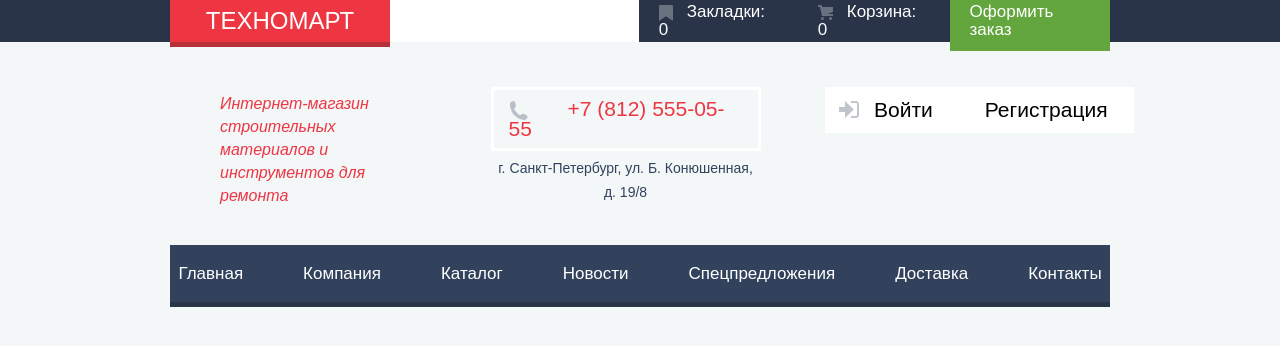
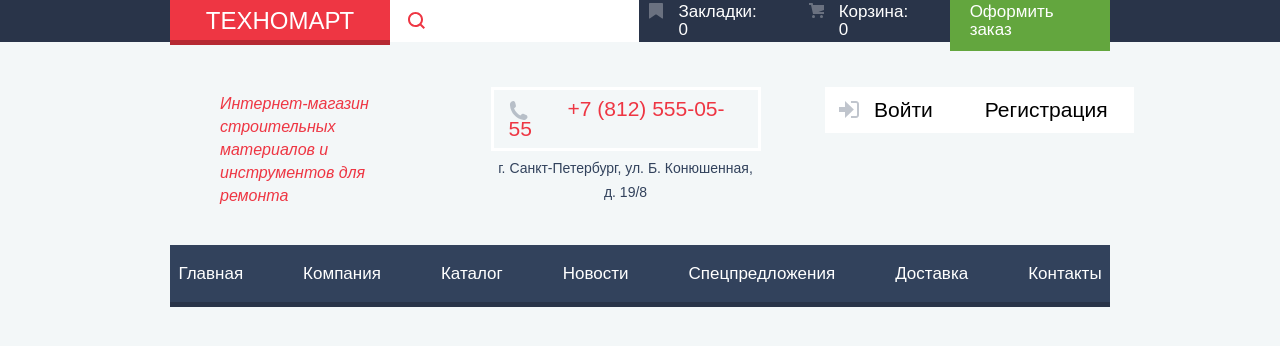
Before and after one commit to Nats92/technomart, a plain HTML site: page index.html in a window 1280 px wide. Both pictures are taken after a click on the element 514 px from the left and 21 px from the top of the page. Drawn offline with Linux system fonts and the light colour scheme; a web font is replaced by a local one.

Commit message:
Продолжение шапки

```diff
--- a/css/style.css
+++ b/css/style.css
@@ -5,6 +5,15 @@ body {
 img {
     max-width: 100%;
 }
+.search-field:focus::-webkit-input-placeholder { color: transparent; }
+.search-field:focus::-moz-placeholder { color: transparent; }
+.search-field:focus:-moz-placeholder  {color: transparent;}
+.search-field:focus:-ms-input-placeholder {color: transparent;}
+
+input[type="search"]::-webkit-search-cancel-button,
+input[type="search"]::-webkit-search-results-button,
+input[type="search"]::-webkit-search-results-decoration { display: none; }
+
 .user-nav-backgr {
     width: 100%;
     color: #fff;
@@ -20,69 +29,35 @@ img {
         margin: 0 auto;
         height: 42px;
     }
-    .link-font {
-        font-family: "Cuprum", sans-serif;
-        font-weight: 400;
-        font-style: normal;
-        font-size: 17px;
-        line-height: 18px;
-    }
-        .link-font:active {
-            opacity: 0.6;
+        .top-logo {
+            display: flex;
+            justify-content: center;
+            align-items: center;
+
+            font-family: "Cuprum", sans-serif;
+            font-weight: 400;
+            font-style: normal;
+            font-size: 24px;
+            line-height: 24px;
+            color: #ffffff;
+
+            width: 220px;
+            height: 47px;
+
+            background-color: #ee3643;
+            -webkit-box-shadow: inset 0 -5px 0 0 rgba(0, 0, 0, 0.24);
+            -moz-box-shadow:inset 0 -5px 0 0 rgba(0, 0, 0, 0.24);
+            box-shadow:inset 0 -5px 0 0 rgba(0, 0, 0, 0.24);
+
+            cursor: pointer;
+            flex-shrink: 0;
         }
-        .search-form:hover {
-            background-color:#212a3a;
-        }
-        .link-icon::before {
-            content: "";
-            display: inline-block;
-            vertical-align: middle;
-            margin-right: 14px;
-
-            width:17px;
-            height: 17px;
-            background-size: contain;
-            background-repeat: no-repeat;
-            background-position: center center;
-
-            opacity: 0.3;
-        }
-            .link-icon:hover::before {
-                opacity: 1;
+            .top-logo:hover {
+                background-color: #ca2c37;
             }
-            .link-icon:active::before {
-                opacity: 0.6;
+            .top-logo:active {
+                background-color: #ba2732;
             }
-            .top-logo {
-                display: flex;
-                justify-content: center;
-                align-items: center;
-
-                font-family: "Cuprum", sans-serif;
-                font-weight: 400;
-                font-style: normal;
-                font-size: 24px;
-                line-height: 24px;
-                color: #ffffff;
-
-                width: 220px;
-                height: 42px;
-
-                background-color: #ee3643;
-                -webkit-box-shadow: 0 5px 0 0 #b72f38;
-                -moz-box-shadow: 0 5px 0 0 #b72f38;
-                box-shadow: 0 5px 0 0 #b72f38;
-
-                cursor: pointer;
-                flex-shrink: 0;
-            }
-                .top-logo:hover {
-                    background-color: #ca2c37;
-                }
-                .top-logo:active {
-                    background-color: #ba2732;
-                }
-
         .bookmark-and-order {
             display: flex;
             justify-content: space-between;
@@ -97,18 +72,23 @@ img {
 
                 width: 270px;
                 height: 42px;
+                margin-right: 10px;
                 background-color: transparent;
                 -webkit-box-sizing: border-box;
                 -moz-box-sizing: border-box;
                 box-sizing: border-box;
                 cursor: pointer;
+                flex-grow: 1;
             }
+                .search-form:hover {
+                    background-color: #212a3a;
+                }
                 .search-form .search-field {
                     background-color: inherit;
                     border: none;
                     width: 100%;
                     height: 100%;
-                    padding-left: 52px;
+                    padding-left: 48px;
                     font: inherit;
                     color: #fff;
                     outline: none;
@@ -116,38 +96,68 @@ img {
                 .search-form .search-label {
                     position: relative;
                 }
-                .search-form .search-label::before {
-                    content: "";
-
+                .loop {
                     position: absolute;
-                    left: 18px;
                     top: 50%;
                     margin-top: -9px;
+                    left: 18px;
 
-                    width:17px;
+                    width: 17px;
                     height: 17px;
-                    background-image: url("../img/icon-search.svg");
-                    background-size: contain;
-                    background-repeat: no-repeat;
-                    background-position: center center;
-
                     opacity: 0.3;
                 }
-                .search-form .search-field:focus {
-                    background-color: #ffffff;
+                .search-field:hover + .loop {
+                    opacity: 1;
+                }
+                .search-field:focus {
+                    fill: #ee3643;
+                    background-color: #fff;
                     color: #000;
                 }
-                .search-form .search-field:focus .search-label::before {
-                    background-image: url("../img/icon-search-focus.svg");
-                    z-index: 10;
+                .search-field:focus + .loop {
+                    fill: #ee3643;
+                    opacity: 1;
                 }
                 .search-form .search-field::placeholder {
                     font: inherit;
                     color: #fff;
                 }
+            .user-nav-link {
+                display: block;
+                padding: 12px 30px;
+
+                font-family: "Cuprum", sans-serif;
+                font-weight: 400;
+                font-style: normal;
+                font-size: 17px;
+                line-height: 18px;
+                cursor: pointer;
+            }
+                .user-nav-link:active {
+                    opacity: 0.6;
+                }
+            .link-icon::before {
+                position: absolute;
+                left: 0;
+                content: "";
+
+                width:17px;
+                height: 17px;
+                background-size: contain;
+                background-repeat: no-repeat;
+                background-position: center center;
+
+                opacity: 0.3;
+            }
+                .link-icon:hover::before {
+                    opacity: 1;
+                }
+                .link-icon:active::before {
+                    opacity: 0.6;
+                }
             .bookmark {
-                padding: 12px 20px;
-                margin-right: 8px;
+                position: relative;
+                margin-right: 15px;
             }
                 .bookmark:hover {
                     background-color:#212a3a;
@@ -161,8 +171,8 @@ img {
                     background-image: url("../img/icon-bookmark.svg");
                 }
             .cart {
-                padding: 12px 20px;
-                margin-right: 8px;
+                position: relative;
+                margin-right: 4px;
             }
                 .cart:hover {
                     background-color:#212a3a;
@@ -176,8 +186,9 @@ img {
                     background-image: url("../img/cart-icon.svg");
                 }
             .order {
+                position: relative;
+                padding: 12px 20px;
                 background-color: #63a63e;
-                padding: 12px 20px;
             }
                 .order:active {
                     opacity: 0.6;
@@ -268,9 +279,23 @@ img {
                 list-style: none;
             }
                 .login-and-registration li {
-                    padding: 14px 26px;
                     background-color: #fff;
                 }
+                .login-and-registration a {
+                    display: inline-block;
+                    vertical-align: middle;
+                    color: inherit;
+                    text-decoration: none;
+
+                    padding: 14px 26px;
+                }
+                    .login-and-registration a:active {
+                        color: #000;
+                        opacity: 0.3;
+                    }
+                    .login-and-registration a:hover {
+                        color: #ee3643;
+                    }
                 .login-and-registration .login {
                     position: relative;
                     padding-left: 49px;
@@ -287,6 +312,9 @@ img {
                     background-repeat: no-repeat;
 
                     opacity: 0.3;
+                }
+                .login-and-registration .login:hover::before {
+                    opacity: 1;
                 }
         .nav-wrap {
             display: flex;
--- a/index.html
+++ b/index.html
@@ -10,14 +10,21 @@
     <div class="user-nav-backgr">
         <section class="user-nav">
             <a class="top-logo">ТЕХНОМАРТ</a>
-
             <div class="bookmark-and-order">
                 <form class="search-form" method="get">
-                    <label class="search-label link-font"><input class="search-field" type="search" id="search" name="search" placeholder="Поиск:"></label>
+                    <label class="search-label link-font">
+                    <input class="search-field" type="search" id="search" name="search" placeholder="Поиск:">
+                    <svg class="loop" width="17px" height="17px" viewBox="0 0 17 17" enable-background="new 0 0 17 17" fill="#fff">
+                        <g id="Layer_2">
+                            <path  d="M17,15.586l-3.542-3.542C14.421,10.782,15,9.21,15,7.5C15,3.358,11.643,0,7.5,0C3.358,0,0,3.358,0,7.5
+                                C0,11.643,3.358,15,7.5,15c1.71,0,3.282-0.579,4.544-1.542L15.586,17L17,15.586z M2,7.5C2,4.467,4.467,2,7.5,2
+                                C10.532,2,13,4.467,13,7.5c0,3.032-2.468,5.5-5.5,5.5C4.467,13,2,10.532,2,7.5z"/>
+                        </g>
+                    </svg></label>
                 </form>
-                <a class="bookmark link-font link-icon">Закладки: 0</a>
-                <a class="cart link-font link-icon">Корзина: 0</a>
-                <a class="order link-font">Оформить заказ</a>
+                <a class="bookmark user-nav-link link-icon">Закладки: 0</a>
+                <a class="cart user-nav-link link-icon">Корзина: 0</a>
+                <a class="order user-nav-link">Оформить заказ</a>
             </div>
         </section>
     </div>
@@ -30,8 +37,8 @@
                     <p class="address">г. Санкт-Петербург, ул. Б. Конюшенная, д. 19/8</p>
                 </div>
                 <ul class="login-and-registration">
-                    <li class="login">Войти</li>
-                    <li>Регистрация</li>
+                    <li><a class="login" href="login.html">Войти</a></li>
+                    <li><a class="registration" href="reg.html">Регистрация</a></li>
                 </ul>
             </div>
 
@@ -46,6 +53,8 @@
                     <li><a href="#">Контакты</a></li>
                 </ul>
             </nav>
+
+
         </div>
     </header>
 
```
Also changed, not shown: img/icon-search-focus.svg, img/logo.png.
